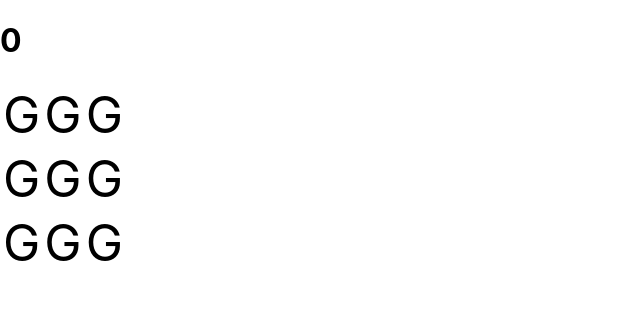
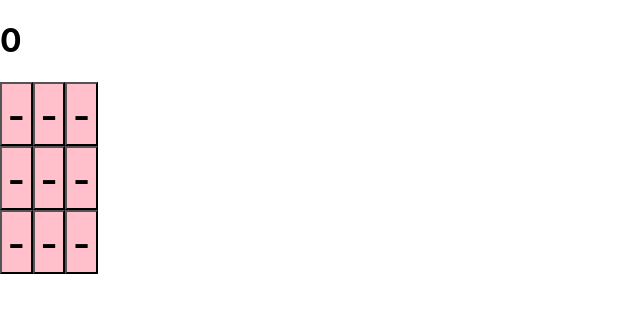
Before and after one commit to sasie59/react-homework, a React (Create React App) app: page / in a window 1280 px wide. Shown: the top 312 px of the page, without its empty margins (0-640 px from the left). Built offline with nearby package versions, Linux system fonts and the light colour scheme.

Commit message:
HW19  先不要給我提示 真想不到再問你

```diff
--- a/src/Gopher.css
+++ b/src/Gopher.css
@@ -1,3 +1,7 @@
-td {
+button {
   font-size: 50px;
+  background-color: pink;
 }
+button:hover {
+  background-color: lightyellow;
+}
--- a/src/Gopher.js
+++ b/src/Gopher.js
@@ -1,4 +1,4 @@
-import React, { Component } from 'react'
+import React, { Component } from 'react';
 import './Gopher.css'
 
 export default class Gopher extends Component {
@@ -9,28 +9,49 @@ export default class Gopher extends Component {
       mouse : 'G'
     }
   }
+
+  componentDidMount() {
+    setInterval(this.changeNum, Math.floor(Math.random()*2501))
+  }
+
+  changeNum = () => {
+    const {mouse} = this.state;
+    const num = mouse === 'G' ? '-' : 'G';
+    this.setState({
+      mouse : num
+    })
+  }
+
+  handleClick = () => {
+    const {mouse, count} = this.state;
+    const result = mouse === 'G' ? 1 : -1
+    this.setState({
+      count : count + result,
+      mouse : '-'
+    })
+  }
+
+
   render() {
     const {count, mouse} = this.state;
     return (
       <div>
         <h1>{count}</h1>
-        <table>
-          <tr>
-            <td>{mouse}</td>
-            <td>{mouse}</td>
-            <td>{mouse}</td>
-          </tr>
-          <tr>
-            <td>{mouse}</td>
-            <td>{mouse}</td>
-            <td>{mouse}</td>
-          </tr>
-          <tr>
-            <td>{mouse}</td>
-            <td>{mouse}</td>
-            <td>{mouse}</td>
-          </tr>
-        </table>
+        <div>
+          <button onClick={this.handleClick}>{mouse}</button>
+          <button onClick={this.handleClick}>{mouse}</button>
+          <button onClick={this.handleClick}>{mouse}</button>
+        </div>
+        <div>
+          <button onClick={this.handleClick}>{mouse}</button>
+          <button onClick={this.handleClick}>{mouse}</button>
+          <button onClick={this.handleClick}>{mouse}</button>
+        </div>
+        <div>
+          <button onClick={this.handleClick}>{mouse}</button>
+          <button onClick={this.handleClick}>{mouse}</button>
+          <button onClick={this.handleClick}>{mouse}</button>
+        </div>
       </div>
     )
   }
```
Also changed, not shown: src/TwinklingChar.js (+5 -3 lines).
